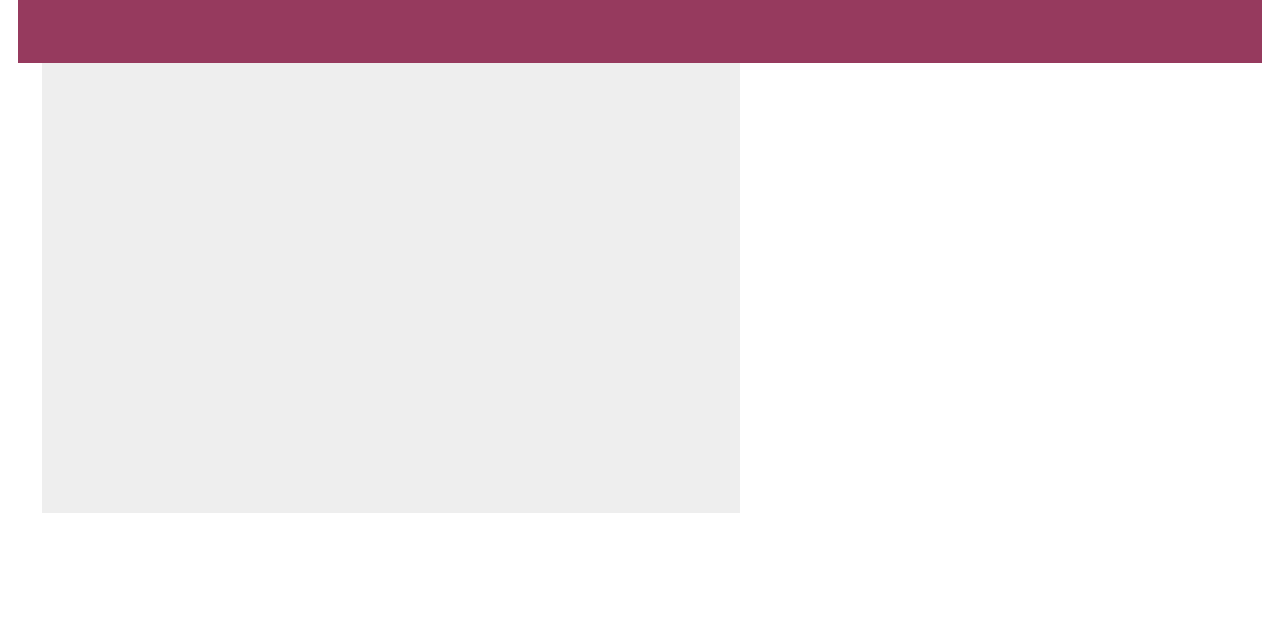
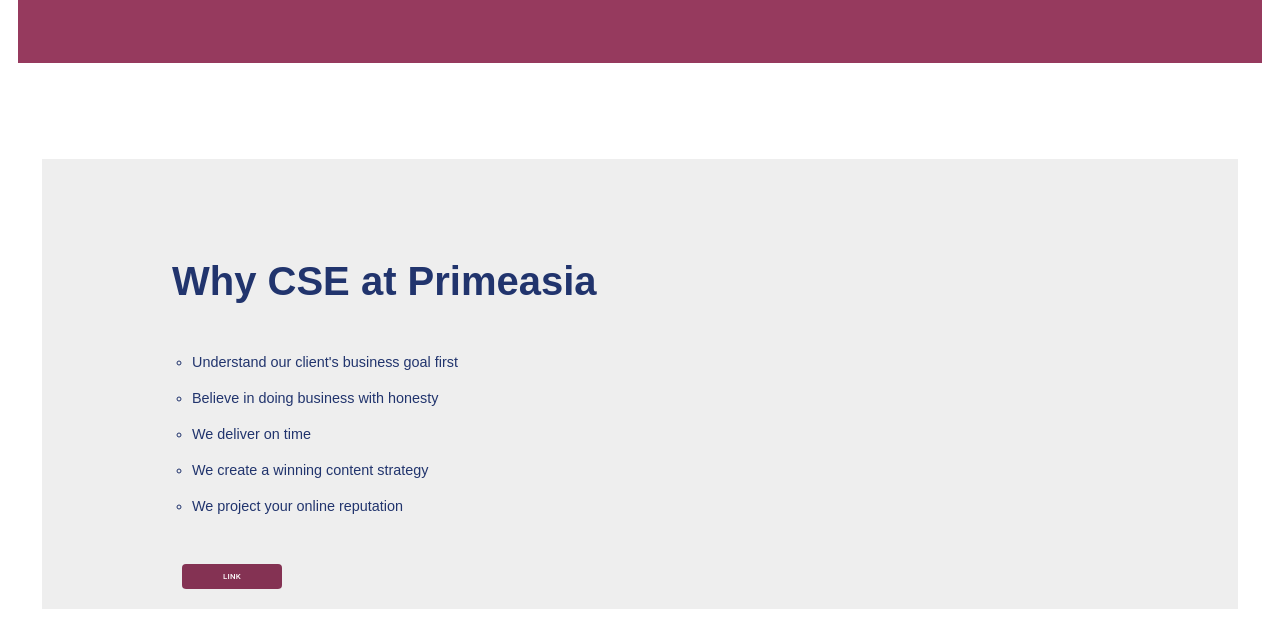
Before and after one commit to Primeasia-University/primeasia-university, a Gatsby site: page / in a window 1280 px wide. Shown: the part 175-802 px from the top of the page. Built offline with nearby package versions, Linux system fonts and the light colour scheme; Gatsby itself is replaced by a stand-in of ours.

Commit message:
why_cse_file

```diff
--- a/package.json
+++ b/package.json
@@ -7,6 +7,7 @@
   "dependencies": {
     "@material-ui/core": "^4.11.2",
     "@material-ui/icons": "^4.11.2",
+    "@material-ui/styles": "^4.11.2",
     "gatsby": "^2.26.1",
     "gatsby-image": "^2.5.0",
     "gatsby-plugin-manifest": "^2.6.1",
--- a/src/components/Home/Hero.js
+++ b/src/components/Home/Hero.js
@@ -7,7 +7,7 @@
       <Grid container>
         <Grid xs={7}>
           {/* --------------Slider-------------------- */}
-          <div style={{background: '#eee', height: '50rem'}}></div>
+          {/* <div style={{background: '#eee', height: '50rem'}}></div> */}
         </Grid>
         <Grid xs={7}>
           {/* --------------Notice-------------------- */}
--- /dev/null
+++ b/src/components/Home/Why_cse.js
@@ -0,0 +1,81 @@
+import React from 'react';
+import { Container, Grid } from '@material-ui/core';
+import { makeStyles } from '@material-ui/core/styles';
+import Button from '@material-ui/core/Button';
+
+
+const useStyles = makeStyles({
+  root: {
+    fontSize: '40px',
+    fontWeight: 600,
+    marginTop: '8%',
+    marginLeft: '130px',
+    paddingTop: '100px'
+  },
+
+  ul: {
+
+    margin: '50px 150px',
+    listStyleType: 'circle',
+
+
+  },
+
+  li: {
+    margin: '20px 0'
+  },
+  button: {
+
+    marginLeft: '140px',
+    backgroundColor: '#843253',
+    color: 'white',
+    width:100,
+    "&:hover": {
+      backgroundColor: "blue !important"
+    }
+
+  },
+
+
+});
+
+const Why_cse = () => {
+
+  const classes = useStyles();
+  return (
+    <Container>
+      <Grid container>
+        <Grid xs={12}>
+
+          <Grid >
+
+
+            <div style={{ background: '#eee', height: '50rem' }}>
+
+
+              <p className={classes.root}>Why CSE at Primeasia</p>
+
+              <ul className={classes.ul}>
+                <li className={classes.li}>Understand our client's business goal first </li>
+                <li className={classes.li}>Believe in doing business with honesty</li>
+                <li className={classes.li}>We deliver on time</li>
+                <li className={classes.li}>We create a winning content strategy</li>
+                <li className={classes.li}>We project your online reputation</li>
+              </ul>
+
+              <Button href="https://www.primeasia.edu.bd/academics-courses?department=CSE" className={classes.button} >
+                Link
+              </Button>
+
+
+            </div>
+
+          </Grid>
+        </Grid>
+
+      </Grid>
+    </Container>
+  )
+}
+
+export default Why_cse
--- a/src/pages/index.js
+++ b/src/pages/index.js
@@ -2,10 +2,12 @@
 
 import Layout from "../layout/layout";
 import Hero from "../components/Home/Hero";
+import Why_cse from "../components/Home/Why_cse"
 
 const IndexPage = () => (
   <Layout>
     <Hero/>
+    <Why_cse/>
   </Layout>
 )
 
```
Also changed, not shown: src/components/Home/Message_from_our_head.js (added), src/images/data_centre.png (added).
